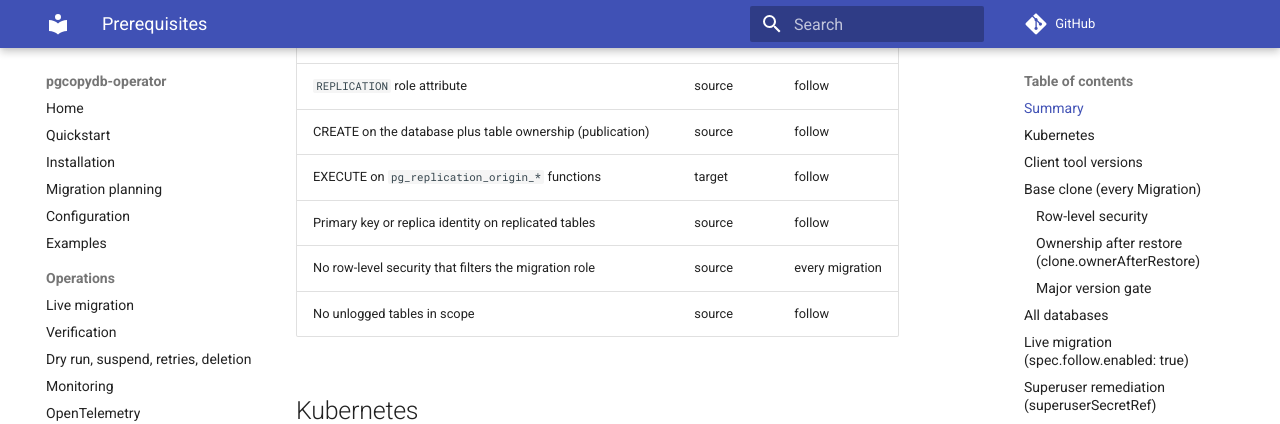
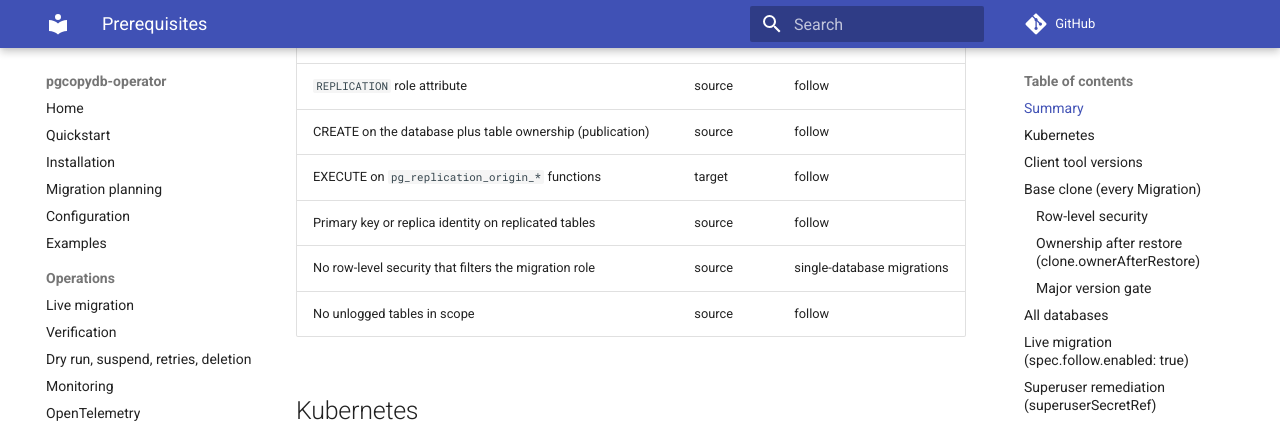
Before and after one commit to ydixken/pgcopydb-operator, an MkDocs documentation site: the page built from docs/reference/prerequisites.md, in a window 1280 px wide and 900 px high, scrolled down 748 px. Shown: the top 424 px of the window. Built offline with MkDocs 1.6.1 and Material for MkDocs 9.7.7, drawn with Linux system fonts in a browser that asks for light colours; comment, search, counter and statistics services are not loaded.

Commit message:
docs: scope the row-level security prerequisite to single-database migrations

```diff
--- a/docs/reference/prerequisites.md
+++ b/docs/reference/prerequisites.md
@@ -22,7 +22,7 @@ Whole-instance clones (`spec.clone.allDatabases: true`) MUST connect as superuse
 | CREATE on the database plus table ownership (publication) | source | follow         |
 | EXECUTE on `pg_replication_origin_*` functions          | target | follow           |
 | Primary key or replica identity on replicated tables    | source | follow           |
-| No row-level security that filters the migration role  | source | every migration  |
+| No row-level security that filters the migration role  | source | single-database migrations |
 | No unlogged tables in scope                             | source | follow           |
 
 ## Kubernetes
```
